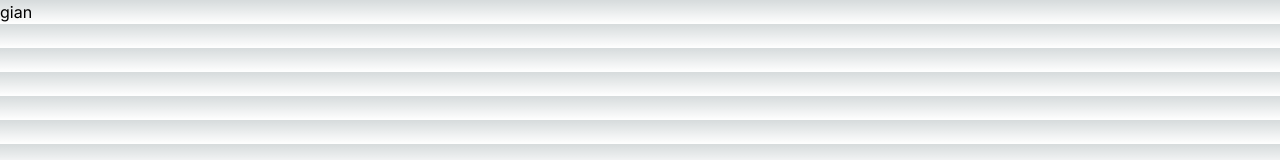
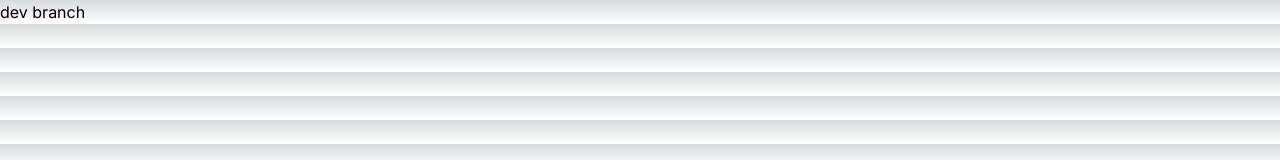
Before and after one commit to gian-tiqui/batangas.net, a Next.js app: page /news in a window 1280 px wide. Shown: the top 160 px of the page. Built offline with nearby package versions, Linux system fonts and the light colour scheme.

Commit message:
dev branch

```diff
--- a/src/app/news/page.tsx
+++ b/src/app/news/page.tsx
@@ -1,7 +1,7 @@
 import React from "react";
 
 const Page = () => {
-  return <div>gian</div>;
+  return <div>dev branch</div>;
 };
 
 export default Page;
```
